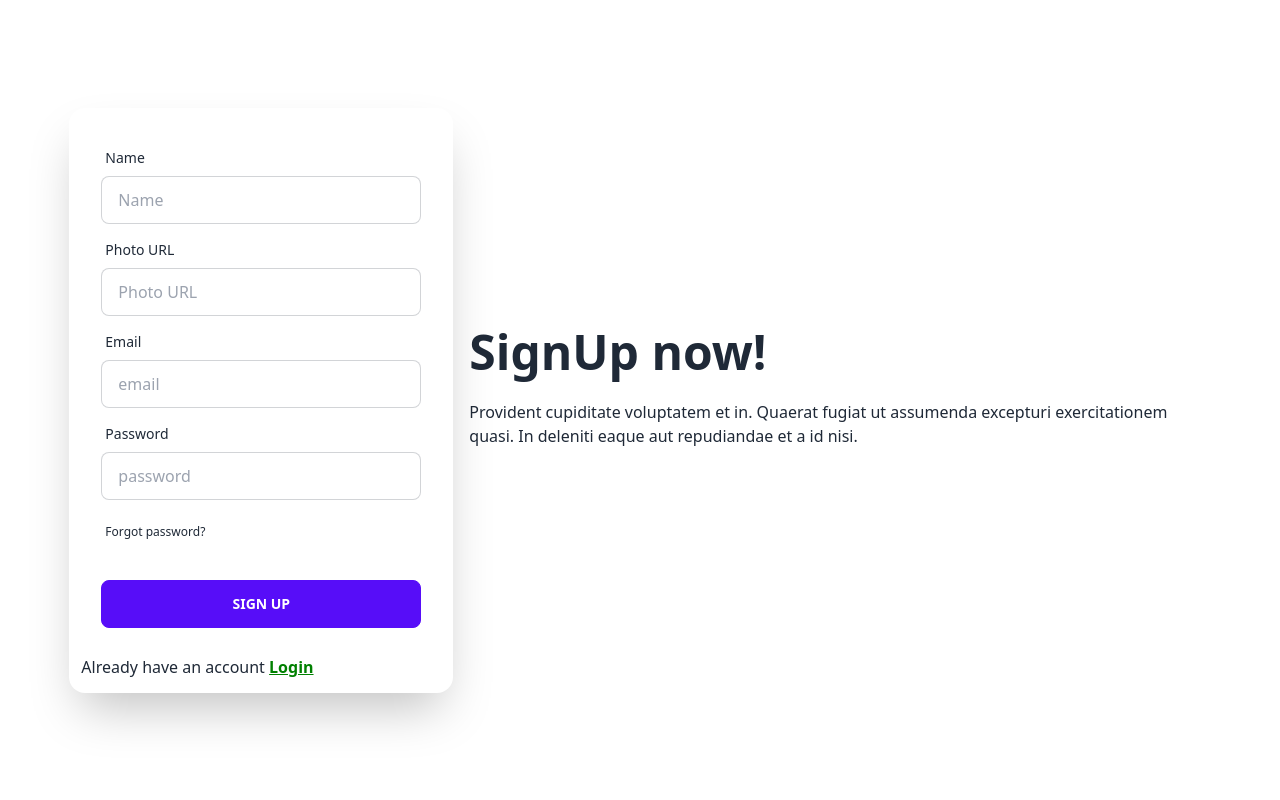
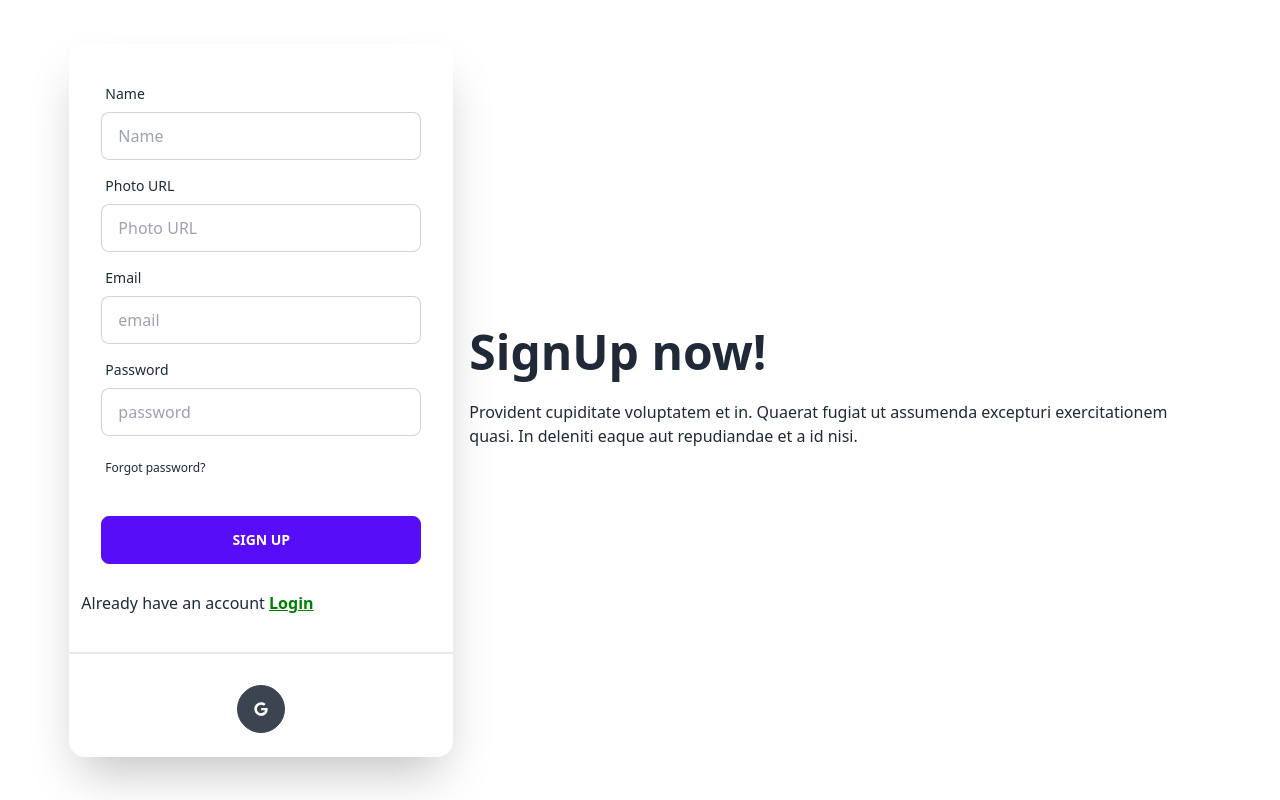
Before and after one commit to tusarallen/bistro-boss-client, a React (Vite) app: page /signup in a window 1280 px wide. Built offline with nearby package versions, Linux system fonts and the light colour scheme; no server answers.

Commit message:
add google ayuth

```diff
--- a/src/pages/Login/Login.jsx
+++ b/src/pages/Login/Login.jsx
@@ -8,6 +8,7 @@
 import { Link, useLocation, useNavigate } from "react-router-dom";
 import { Helmet } from "react-helmet-async";
 import Swal from "sweetalert2";
+import SocialLogin from "../Shared/SocialLogin/SocialLogin";
 
 const Login = () => {
   const { signIn } = useContext(AuthContext);
@@ -126,6 +127,7 @@
                 </Link>
               </small>
             </p>
+            <SocialLogin />
           </div>
         </div>
       </div>
--- /dev/null
+++ b/src/pages/Shared/SocialLogin/SocialLogin.jsx
@@ -0,0 +1,50 @@
+import React from "react";
+import { useContext } from "react";
+import { FaGoogle } from "react-icons/fa";
+import { AuthContext } from "../../../providers/AuthProvider";
+import { useLocation, useNavigate } from "react-router-dom";
+
+const SocialLogin = () => {
+  const { googleSignIn } = useContext(AuthContext);
+  const navigate = useNavigate();
+  const location = useLocation();
+
+  const from = location.state?.from?.pathname || "/";
+
+  const handleGoogleSignIn = () => {
+    googleSignIn()
+      .then((result) => {
+        const loggedInUser = result.user;
+        console.log(loggedInUser);
+        const saveUser = {
+          name: loggedInUser.displayName,
+          email: loggedInUser.email,
+        };
+        fetch("http://localhost:5000/users", {
+          method: "POST",
+          headers: {
+            "content-type": "application/json",
+          },
+          body: JSON.stringify(saveUser),
+        })
+          .then((res) => res.json())
+          .then(() => {
+            navigate(from, { replace: true });
+          });
+      })
+      .catch((error) => console.log(error.message));
+  };
+
+  return (
+    <div>
+      <div className="divider"></div>
+      <div className="w-full text-center my-6">
+        <button onClick={handleGoogleSignIn} className="btn btn-circle">
+          <FaGoogle />
+        </button>
+      </div>
+    </div>
+  );
+};
+
+export default SocialLogin;
--- a/src/pages/SignUp/SignUp.jsx
+++ b/src/pages/SignUp/SignUp.jsx
@@ -4,6 +4,7 @@
 import { AuthContext } from "../../providers/AuthProvider";
 import { Link, useNavigate } from "react-router-dom";
 import Swal from "sweetalert2";
+import SocialLogin from "../Shared/SocialLogin/SocialLogin";
 
 const SignUp = () => {
   const {
@@ -165,6 +166,7 @@
                 </Link>
               </small>
             </p>
+            <SocialLogin />
           </div>
         </div>
       </div>
--- a/src/providers/AuthProvider.jsx
+++ b/src/providers/AuthProvider.jsx
@@ -1,9 +1,11 @@
 import { createContext, useEffect, useState } from "react";
 import {
+  GoogleAuthProvider,
   createUserWithEmailAndPassword,
   getAuth,
   onAuthStateChanged,
   signInWithEmailAndPassword,
+  signInWithPopup,
   signOut,
   updateProfile,
 } from "firebase/auth";
@@ -17,6 +19,8 @@
   const [user, setUser] = useState(null);
   const [loading, setLoading] = useState(true);
 
+  const googleProvider = new GoogleAuthProvider();
+
   const createUser = (email, password) => {
     setLoading(true);
     return createUserWithEmailAndPassword(auth, email, password);
@@ -25,6 +29,11 @@
   const signIn = (email, password) => {
     setLoading(true);
     return signInWithEmailAndPassword(auth, email, password);
+  };
+
+  const googleSignIn = () => {
+    setLoading(true);
+    return signInWithPopup(auth, googleProvider);
   };
 
   const logOut = () => {
@@ -55,6 +64,7 @@
     loading,
     createUser,
     signIn,
+    googleSignIn,
     logOut,
     updateUserProfile,
   };
```
